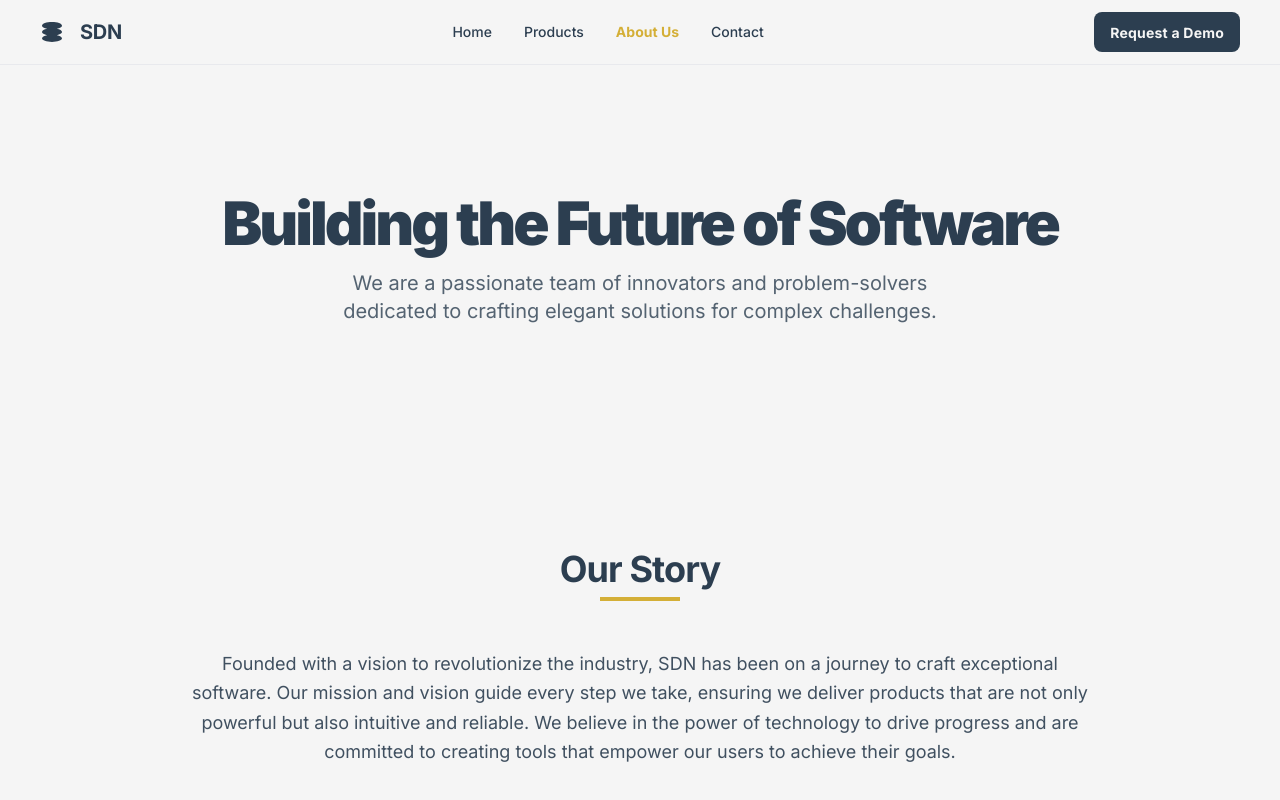
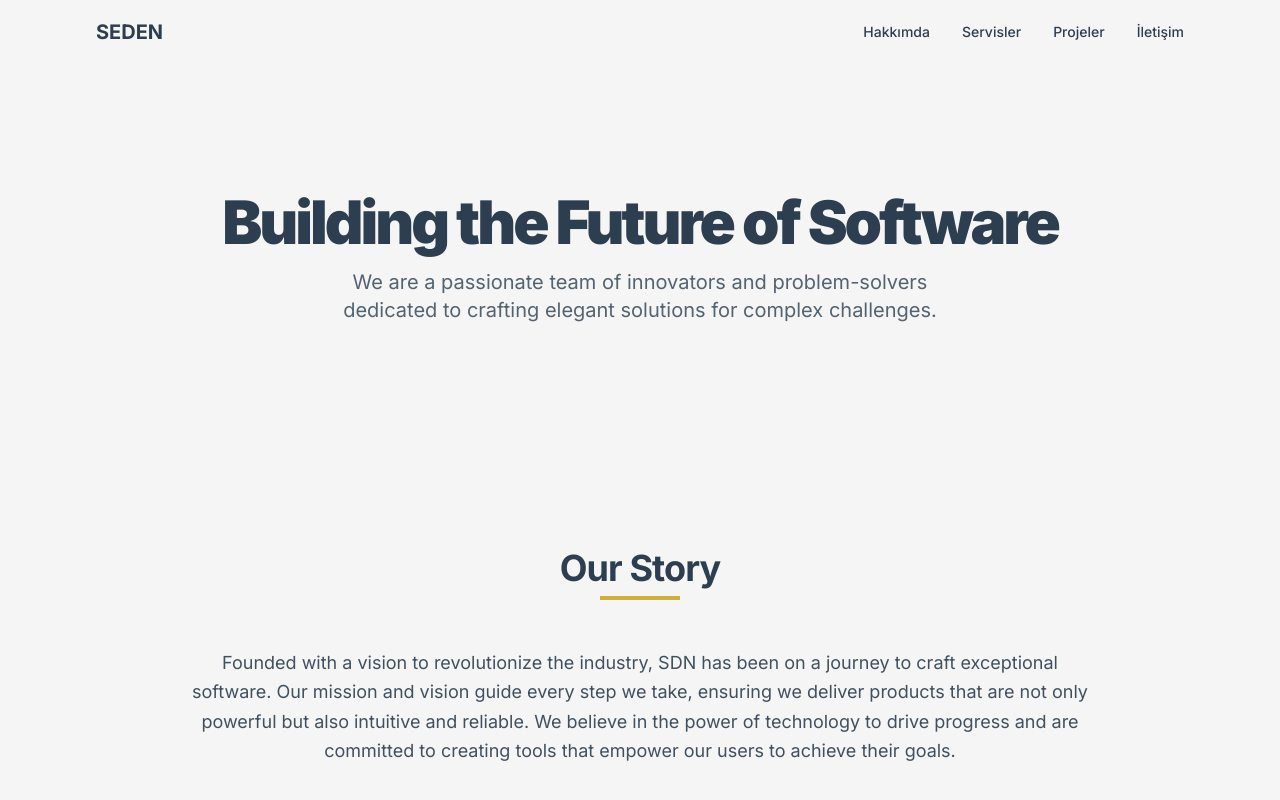
Before and after one commit to sedenbozdag/sdnsoftware.github.io, a plain HTML site: page about.html in a window 1280 px wide. Shown: the top 800 px of the page. Drawn offline with nearby package versions, Linux system fonts and the light colour scheme.

Commit message:
duzenleme

```diff
--- a/about.html
+++ b/about.html
@@ -42,25 +42,20 @@
 <body class="font-display bg-background-light dark:bg-background-dark text-text-primary dark:text-text-primary-dark">
 <div class="relative flex min-h-screen w-full flex-col group/design-root overflow-x-hidden">
 <!-- TopNavBar -->
-<header class="sticky top-0 z-50 flex items-center justify-between whitespace-nowrap border-b border-solid border-gray-200/80 dark:border-gray-800/80 px-4 md:px-8 lg:px-10 py-3 bg-background-light/80 dark:bg-background-dark/80 backdrop-blur-sm">
-<div class="flex items-center gap-4">
-<div class="size-6 text-text-primary dark:text-primary">
-<svg fill="none" viewbox="0 0 48 48" xmlns="http://www.w3.org/2000/svg">
-<path d="M44 11.2727C44 14.0109 39.8386 16.3957 33.69 17.6364C39.8386 18.877 44 21.2618 44 24C44 26.7382 39.8386 29.123 33.69 30.3636C39.8386 31.6043 44 33.9891 44 36.7273C44 40.7439 35.0457 44 24 44C12.9543 44 4 40.7439 4 36.7273C4 33.9891 8.16144 31.6043 14.31 30.3636C8.16144 29.123 4 26.7382 4 24C4 21.2618 8.16144 18.877 14.31 17.6364C8.16144 16.3957 4 14.0109 4 11.2727C4 7.25611 12.9543 4 24 4C35.0457 4 44 7.25611 44 11.2727Z" fill="currentColor"></path>
-</svg>
+<header class="sticky top-0 z-50 w-full contrast/80 backdrop-blur-sm">
+<div class="max-w-6xl mx-auto px-4 sm:px-6 lg:px-8">
+<div class="flex items-center justify-between h-16">
+<div class="flex items-center gap-3">
+
+<a class="text-contrast text-xl font-heading font-bold" href ="index.html">SEDEN</a>
 </div>
-<h2 class="text-xl font-bold tracking-[-0.015em]">SDN</h2>
+<nav class="hidden md:flex items-center gap-8">
+<a class="text-contrast text-sm font-medium hover:text-primary transition-colors duration-300" href="about.html">Hakkımda</a>
+<a class="text-contrast text-sm font-medium hover:text-primary transition-colors duration-300" href="services.html">Servisler</a>
+<a class="text-contrast text-sm font-medium hover:text-primary transition-colors duration-300" href="projects.html">Projeler</a>
+<a class="text-contrast text-sm font-medium hover:text-primary transition-colors duration-300" href="contact.html">İletişim</a>
+</nav>
 </div>
-<nav class="hidden md:flex flex-1 justify-center gap-8">
-<a class="text-sm font-medium" href="#">Home</a>
-<a class="text-sm font-medium" href="#">Products</a>
-<a class="text-sm font-bold text-primary dark:text-primary" href="#">About Us</a>
-<a class="text-sm font-medium" href="#">Contact</a>
-</nav>
-<div class="flex items-center justify-end">
-<button class="flex min-w-[84px] max-w-[480px] cursor-pointer items-center justify-center overflow-hidden rounded-lg h-10 px-4 bg-text-primary dark:bg-background-light text-background-light dark:text-text-primary text-sm font-bold leading-normal tracking-[0.015em]">
-<span class="truncate">Request a Demo</span>
-</button>
 </div>
 </header>
 <main class="flex-grow">
```
Also changed, not shown: 1 other file.
